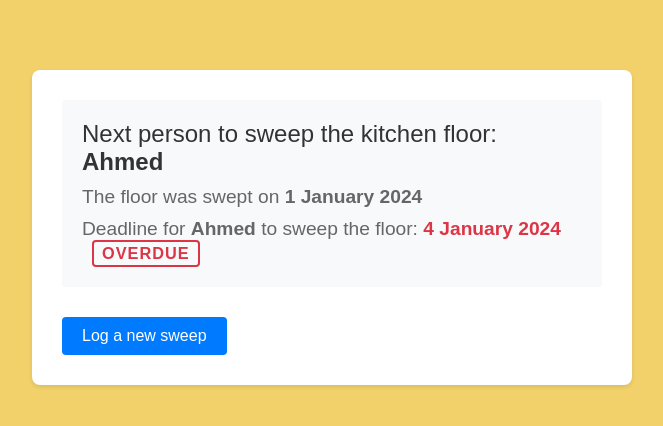
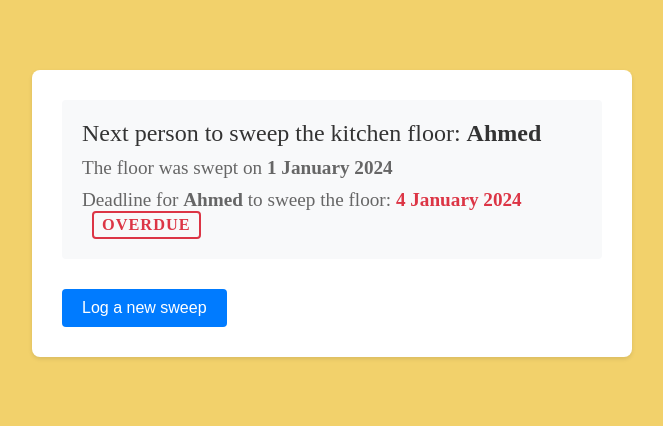
Before and after one commit to Augustinerplatz/sweep-rotator, a website: page index.html in a window 1280 px wide. Shown: the whole page, without its empty margins (308-971 px from the left). Drawn offline with Linux system fonts and the light colour scheme; no server answers.

Commit message:
Update index.html
font change again

```diff
--- a/index.html
+++ b/index.html
@@ -6,7 +6,7 @@
     <title>Date and Name App</title>
     <style>
         body {
-            font-family: DM Serif Text, sans-serif;
+            font-family: DM Serif Text;
             max-width: 600px;
             margin: 50px auto;
             padding: 20px;
```
